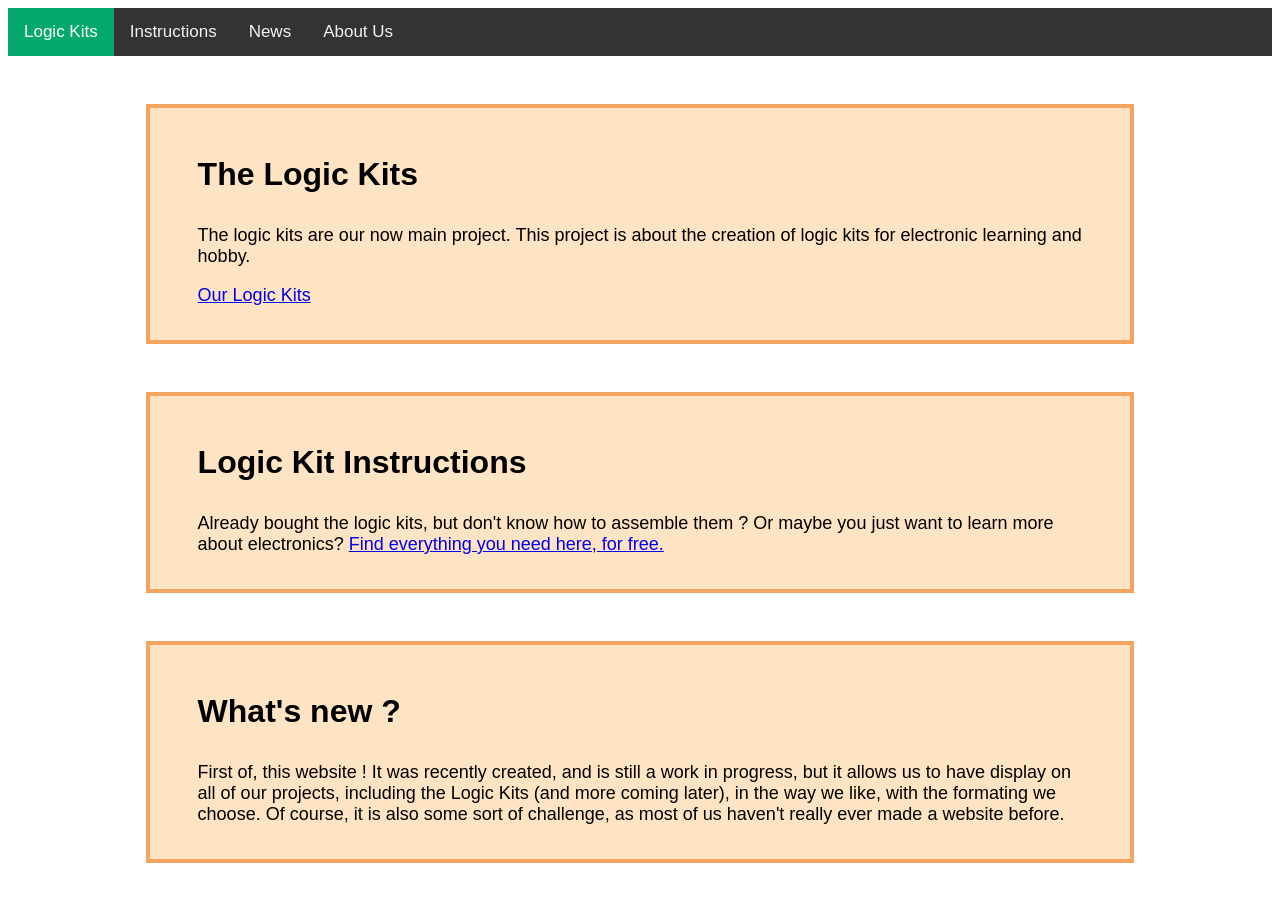
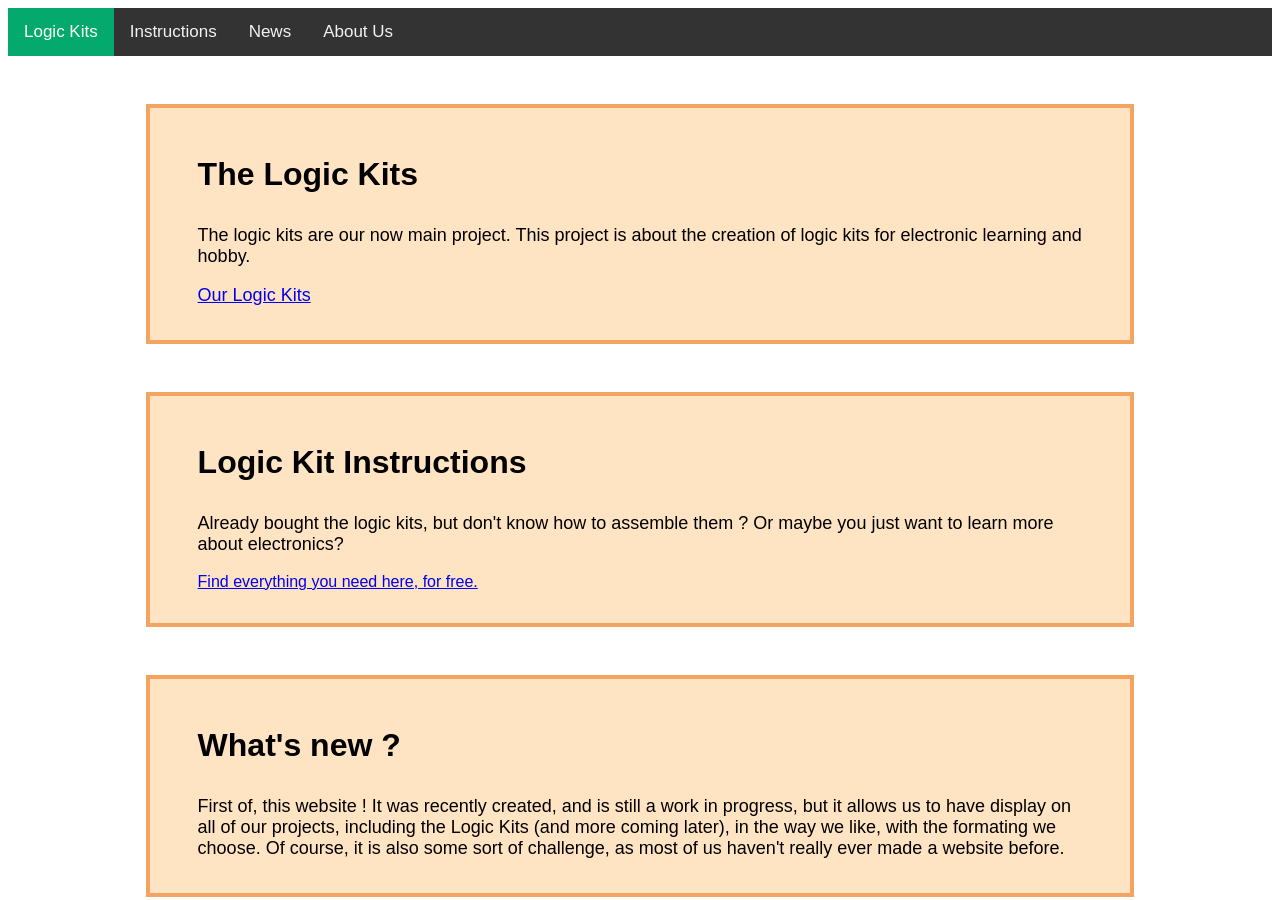
Before and after one commit to Lime-Game-Modding/Lime-Game-Moddeling.github.io, a plain HTML site: page main_page.html in a window 1280 px wide. Shown: the top 900 px of the page. Drawn offline with Linux system fonts and the light colour scheme.

Commit message:
Update main_page.html

```diff
--- a/main_page.html
+++ b/main_page.html
@@ -23,7 +23,8 @@
 
     <div id="instructions" class="section">
       <p class="title">Logic Kit Instructions</p>
-      <p class="paragraph">Already bought the logic kits, but don't know how to assemble them ? Or maybe you just want to learn more about electronics? <a href="/instructions.html">Find everything you need here, for free.</a></p>
+      <p class="paragraph">Already bought the logic kits, but don't know how to assemble them ? Or maybe you just want to learn more about electronics?</p>
+      <p><a href="/instructions.html">Find everything you need here, for free.</a></p>
     </div>
 
     <div id="news" class="section">
```
